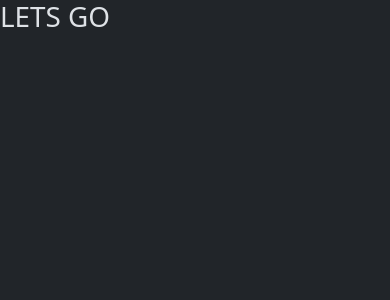
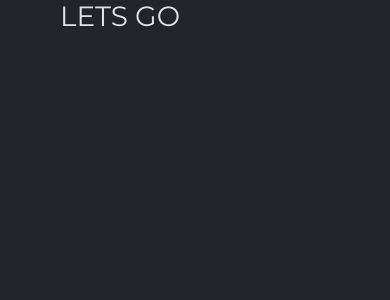
Before and after one commit to jetie000/trello-frontend, a React (Create React App) app: page / in a window 390 px wide. Shown: the top 300 px of the page. Built offline with nearby package versions, Linux system fonts and the light colour scheme.

Commit message:
fix: fix styles

```diff
--- a/src/App.tsx
+++ b/src/App.tsx
@@ -9,6 +9,9 @@ import Login from './pages/authorization/Login';
 import Register from './pages/authorization/Register';
 import Custom404 from './pages/notFound/NotFound';
 import ReactDOM from 'react-dom/client';
+import Header from './pages/header/Header';
+import "./index.scss";
+import Wrapper from './pages/wrapper/Wrapper';
 
 function App() {
 
@@ -22,7 +25,8 @@ function App() {
 
         <Provider store={store}>
             <BrowserRouter>
-                {/* <Header /> */}
+                <Header />
+                <Wrapper>
                     <Routes>
                         <Route path='/login'
                             element={
@@ -36,9 +40,10 @@ function App() {
                                     <Register />
                                 </AuthWrapper>
                             } />
-                    <Route path='/' element={<h1>LETS GO</h1>}/>
+                        <Route path='/' element={<h1>LETS GO</h1>} />
                         <Route path='*' element={<Custom404 />} />
                     </Routes>
+                </Wrapper>
                 <Toast />
             </BrowserRouter>
         </Provider>
--- a/src/index.scss
+++ b/src/index.scss
@@ -1,13 +1,73 @@
+@import 'variables.scss';
+@import url('https://fonts.googleapis.com/css2?family=Montserrat&display=swap');
+
 body {
-  margin: 0;
-  font-family: -apple-system, BlinkMacSystemFont, 'Segoe UI', 'Roboto', 'Oxygen',
-    'Ubuntu', 'Cantarell', 'Fira Sans', 'Droid Sans', 'Helvetica Neue',
-    sans-serif;
-  -webkit-font-smoothing: antialiased;
-  -moz-osx-font-smoothing: grayscale;
+  font-family: Montserrat, Helvetica, sans-serif;
 }
 
-code {
-  font-family: source-code-pro, Menlo, Monaco, Consolas, 'Courier New',
-    monospace;
+.full-height {
+    min-height: max-content;
 }
+
+body {
+    min-height: 100vh;
+}
+
+#app {
+    min-height: 100vh;
+    display: flex;
+    flex-direction: column;
+}
+
+.cursor-pointer {
+    cursor: pointer;
+}
+
+.main-wrapper {
+    width: 1168px !important;
+}
+
+.header-wrapper{
+  max-width: 1168px !important;
+}
+
+@media (max-width: $media-lg-2) {
+    .main-wrapper {
+        width: 868px !important;
+    }
+}
+
+@media (max-width: $media-lg-1) {
+    .main-wrapper {
+        width: 668px !important;
+    }
+}
+
+@media (max-width: $media-md-2) {
+    .main-wrapper {
+        width: 568px !important;
+    }
+}
+
+@media (max-width: $media-md-1) {
+    .main-wrapper {
+        max-width: 490px !important;
+    }
+}
+@media (max-width: $media-sm-2) {
+    .main-wrapper {
+        max-width: 368px !important;
+    }
+    #app > div{
+        padding: 10px !important;
+    }
+}
+
+@media (max-width: $media-sm-1) {
+    .main-wrapper {
+        max-width: 270px !important;
+    }
+    #app > div{
+        padding: 10px !important;
+    }
+}
--- /dev/null
+++ b/src/pages/header/Header.scss
@@ -0,0 +1,21 @@
+@import '../../variables.scss';
+
+.dropdown-toggle::after {
+    color: white !important;
+}
+
+@media (min-width: $media-burger) {
+    nav .dropdown{
+        order: 3;
+    }
+}
+
+@media (max-width: calc($media-burger - 1px) ){
+    [data-bs-theme="light"] .offcanvas-body ul li span{
+        color: black;
+
+        &:hover{
+            color: rgb(87, 87, 87);
+        }
+    }
+}
--- /dev/null
+++ b/src/pages/header/Header.tsx
@@ -0,0 +1,82 @@
+import React from 'react'
+import { Navigate, useNavigate } from 'react-router-dom';
+import { useActions } from '@/hooks/useActions';
+import { useSelector } from 'react-redux';
+import { RootState } from '@/store/store';
+import './Header.scss'
+import { variables } from '@/variables';
+import { Offcanvas as bootstrapOffcanvas } from 'bootstrap';
+
+function Header() {
+    const { setTheme } = useActions();
+    const { token } = useSelector((state: RootState) => state.user);
+    const { theme } = useSelector((state: RootState) => state.options);
+    const navigate = useNavigate();
+
+    if (!token) {
+        return (<></>)
+    }
+
+    const toggleCanvas = () => {
+        if (window.innerWidth < variables.BURGER_BREAKPOINT) {
+            const offcanvas = bootstrapOffcanvas.getOrCreateInstance('#offcanvasNav');
+            offcanvas.toggle();
+        }
+    }
+
+    return (
+        <header className='bg-primary position-sticky top-0 z-2'>
+            <nav className="navbar navbar-expand-sm navbar-dark header-wrapper m-auto ps-3 pe-3">
+                <span className="navbar-brand cursor-pointer" onClick={() => navigate('/')}>
+                    Main
+                </span>
+                <div className='dropdown align-items-center d-flex cursor-pointer ms-auto'>
+                    <div className="dropdown-toggle" data-bs-toggle="dropdown" aria-expanded="false">
+                        {
+                            theme === 'dark' ?
+                                <svg xmlns="http://www.w3.org/2000/svg" width="24" height="24" fill="white" className="bi bi-moon-stars-fill" viewBox="0 0 16 16">
+                                    <path d="M6 .278a.768.768 0 0 1 .08.858 7.208 7.208 0 0 0-.878 3.46c0 4.021 3.278 7.277 7.318 7.277.527 0 1.04-.055 1.533-.16a.787.787 0 0 1 .81.316.733.733 0 0 1-.031.893A8.349 8.349 0 0 1 8.344 16C3.734 16 0 12.286 0 7.71 0 4.266 2.114 1.312 5.124.06A.752.752 0 0 1 6 .278z" />
+                                    <path d="M10.794 3.148a.217.217 0 0 1 .412 0l.387 1.162c.173.518.579.924 1.097 1.097l1.162.387a.217.217 0 0 1 0 .412l-1.162.387a1.734 1.734 0 0 0-1.097 1.097l-.387 1.162a.217.217 0 0 1-.412 0l-.387-1.162A1.734 1.734 0 0 0 9.31 6.593l-1.162-.387a.217.217 0 0 1 0-.412l1.162-.387a1.734 1.734 0 0 0 1.097-1.097l.387-1.162zM13.863.099a.145.145 0 0 1 .274 0l.258.774c.115.346.386.617.732.732l.774.258a.145.145 0 0 1 0 .274l-.774.258a1.156 1.156 0 0 0-.732.732l-.258.774a.145.145 0 0 1-.274 0l-.258-.774a1.156 1.156 0 0 0-.732-.732l-.774-.258a.145.145 0 0 1 0-.274l.774-.258c.346-.115.617-.386.732-.732L13.863.1z" />
+                                </svg>
+                                :
+                                <svg xmlns="http://www.w3.org/2000/svg" width="24" height="24" fill="white" className="bi bi-sun-fill" viewBox="0 0 16 16">
+                                    <path d="M8 12a4 4 0 1 0 0-8 4 4 0 0 0 0 8zM8 0a.5.5 0 0 1 .5.5v2a.5.5 0 0 1-1 0v-2A.5.5 0 0 1 8 0zm0 13a.5.5 0 0 1 .5.5v2a.5.5 0 0 1-1 0v-2A.5.5 0 0 1 8 13zm8-5a.5.5 0 0 1-.5.5h-2a.5.5 0 0 1 0-1h2a.5.5 0 0 1 .5.5zM3 8a.5.5 0 0 1-.5.5h-2a.5.5 0 0 1 0-1h2A.5.5 0 0 1 3 8zm10.657-5.657a.5.5 0 0 1 0 .707l-1.414 1.415a.5.5 0 1 1-.707-.708l1.414-1.414a.5.5 0 0 1 .707 0zm-9.193 9.193a.5.5 0 0 1 0 .707L3.05 13.657a.5.5 0 0 1-.707-.707l1.414-1.414a.5.5 0 0 1 .707 0zm9.193 2.121a.5.5 0 0 1-.707 0l-1.414-1.414a.5.5 0 0 1 .707-.707l1.414 1.414a.5.5 0 0 1 0 .707zM4.464 4.465a.5.5 0 0 1-.707 0L2.343 3.05a.5.5 0 1 1 .707-.707l1.414 1.414a.5.5 0 0 1 0 .708z" />
+                                </svg>
+                        }
+                    </div>
+                    <ul className="dropdown-menu dropdown-menu-end position-absolute">
+                        <li><span onClick={() => setTheme("dark")} className="dropdown-item">Dark</span></li>
+                        <li><span onClick={() => setTheme("light")} className="dropdown-item">Light</span></li>
+                    </ul>
+                </div>
+                <button className="navbar-toggler ms-3" type="button" data-bs-toggle="offcanvas" data-bs-target="#offcanvasNav" aria-expanded="false">
+                    <span className="navbar-toggler-icon"></span>
+                </button>
+                <div className="offcanvas offcanvas-end" id="offcanvasNav">
+                    <div className="offcanvas-header">
+                        <h5 className="offcanvas-title" id="offcanvasNavbarLabel">Menu</h5>
+                        <button type="button" className="btn-close" data-bs-dismiss="offcanvas" aria-label="Close"></button>
+                    </div>
+                    <div className='offcanvas-body'>
+                        <ul className="navbar-nav">
+                            <li className="nav-item">
+                                <span className="nav-link cursor-pointer"
+                                    onClick={() => { navigate("/board/add"); toggleCanvas() }}>
+                                    Add board
+                                </span>
+                            </li>
+                            <li className="nav-item">
+                                <span className="nav-link cursor-pointer"
+                                    onClick={() => { navigate("/cabinet"); toggleCanvas() }}>
+                                    Cabinet
+                                </span>
+                            </li>
+                        </ul>
+                    </div>
+                </div>
+            </nav>
+        </header>
+    );
+}
+
+export default Header;
--- /dev/null
+++ b/src/pages/wrapper/Wrapper.tsx
@@ -0,0 +1,11 @@
+import React, { ReactElement } from "react";
+
+function Wrapper({children}: {children: ReactElement}) {
+    return (
+        <div className="main-wrapper ms-auto me-auto">
+            {children}
+        </div>
+     );
+}
+
+export default Wrapper;
--- a/src/variables.scss
+++ b/src/variables.scss
@@ -4,4 +4,4 @@ $media-md-2: 716px;
 $media-md-1: 620px;
 $media-sm-2: 530px;
 $media-sm-1: 410px;
-$media-burger: 992px
+$media-burger: 576px
--- a/src/variables.ts
+++ b/src/variables.ts
@@ -2,4 +2,5 @@ export const variables = {
     API_URL: 'http://localhost:8080/api',
     TOKEN_LOCALSTORAGE: "token",
     THEME_LOCALSTORAGE: "page_theme",
+    BURGER_BREAKPOINT: 576,
 }
```
Lines whose indentation alone changed are shown as unchanged.
